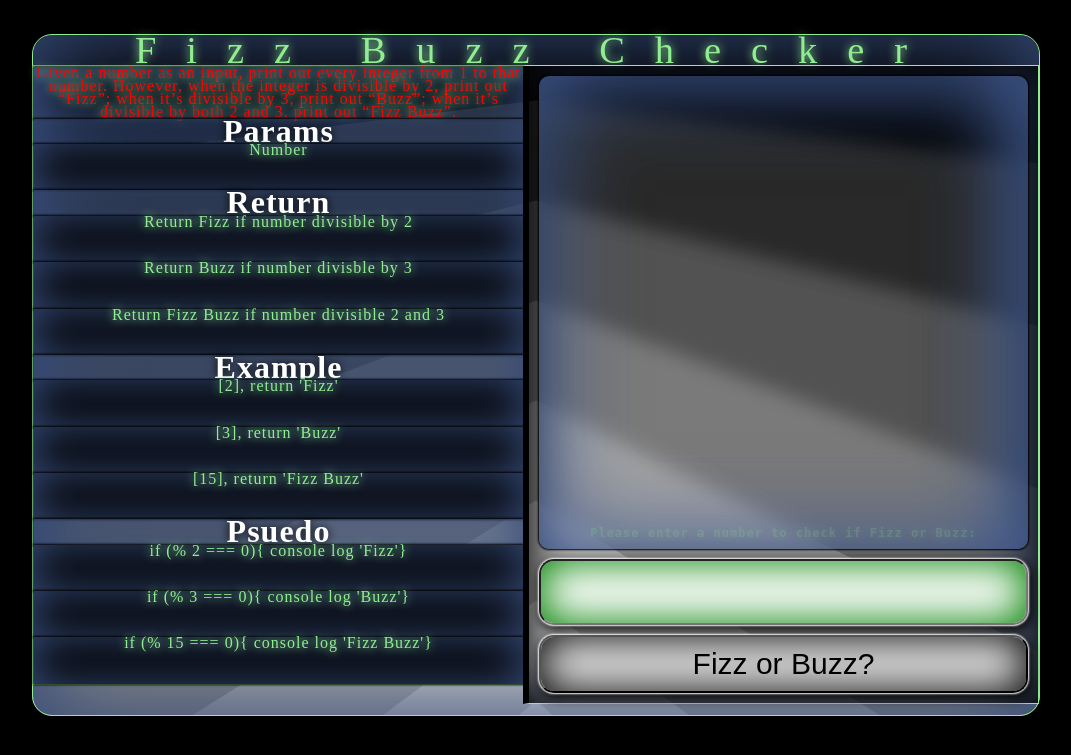
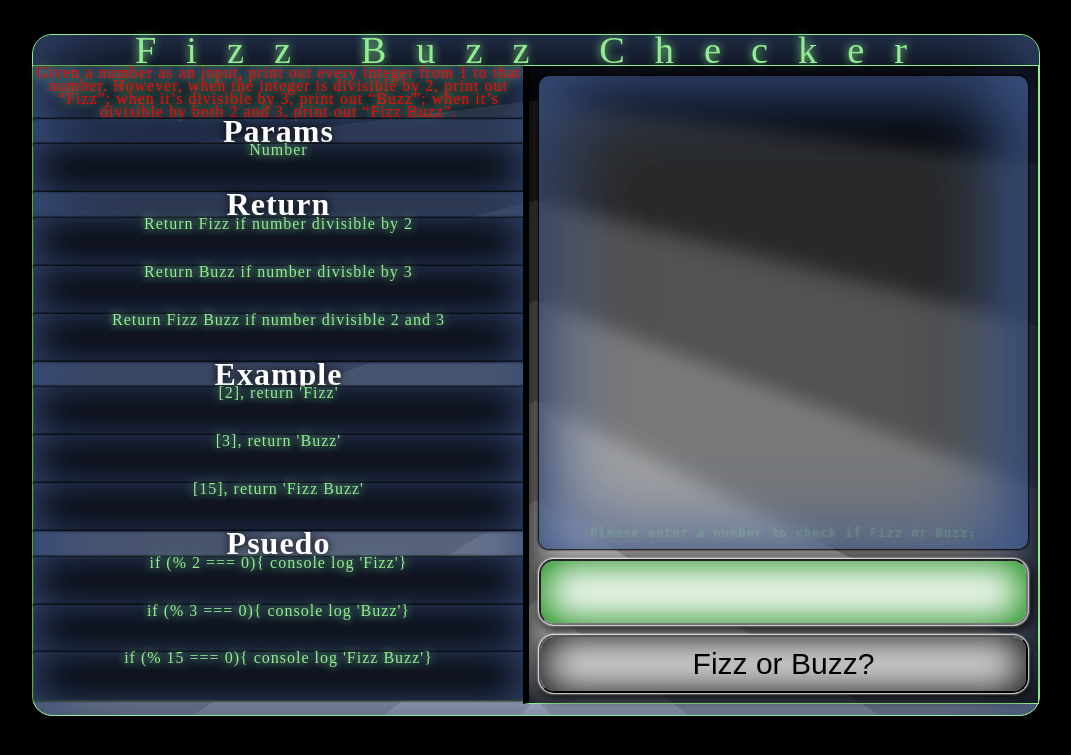
Before and after one commit to brian-reed-software/fizzbuzz-checker, a PHP site: page / in a window 1280 px wide. Shown: the top 755 px of the page, without its empty margins (104-1175 px from the left). Run offline with PHP 8.4, Linux system fonts and the light colour scheme.

Commit message:
updated styling

```diff
--- a/index.css
+++ b/index.css
@@ -41,7 +41,7 @@ body{
     border-left: 1px solid lightgreen;
     border-bottom: 1px solid lightgreen;
     border-top: 1px solid lightgreen;
-    height: 103%;
+    height: 105.8%;
 
   }
   #output{
```
